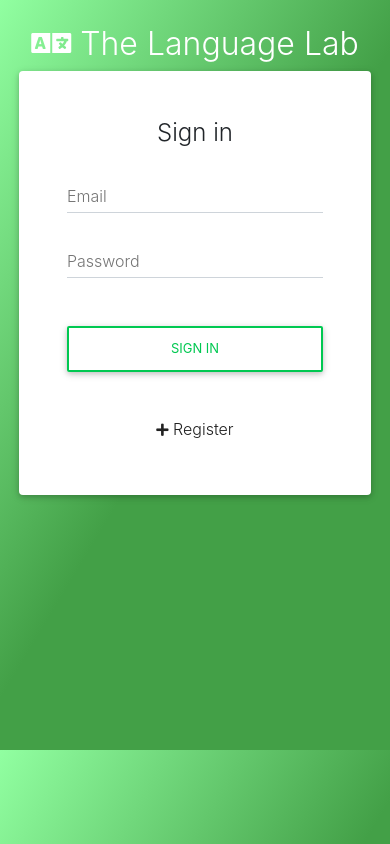
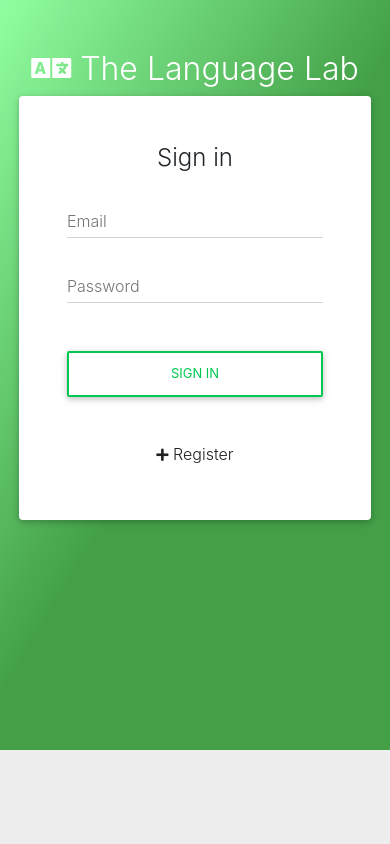
Before and after one commit to jason-engelbrecht/language-lab, a React app: page /login in a window 390 px wide. Built offline with nearby package versions, Linux system fonts and the light colour scheme.

Commit message:
Change some styling

```diff
--- a/src/client/components/pages/Login.css
+++ b/src/client/components/pages/Login.css
@@ -1,7 +1,8 @@
-body {
+.login-content {
     background: rgb(145,255,161);
     background: linear-gradient(121deg, rgba(145,255,161,1) 0%, rgba(67,160,71,1) 50%);
-    height: 750px
+    height: 750px;
+    padding-top: 50px;
 }
 
 .md-form input:focus {
--- a/src/client/components/pages/Login.js
+++ b/src/client/components/pages/Login.js
@@ -30,10 +30,11 @@ class Login extends Component {
 
   render() {
     if(this.state.redirect) {
-      return ( <Redirect to={{ pathname: "/uploads" }} /> );
+      return ( <Redirect to={{ pathname: "/dashboard" }} /> );
     }
     else {
       return (
+        <div className="login-content">
           <div className="container">
             <h2 className="text-center text-white"><i className="fas fa-language"/> The Language Lab</h2>
             <div className="card mx-auto" style={{width: "22rem"}}>
@@ -68,6 +69,7 @@ class Login extends Component {
               </form>
             </div>
           </div>
+        </div>
       );
     }
   };
--- a/src/client/components/pages/Register.js
+++ b/src/client/components/pages/Register.js
@@ -29,6 +29,7 @@ class Register extends Component {
     }
     else {
       return (
+        <div className="login-content">
           <div className="container">
             <h2 className="text-center text-white"><i className="fas fa-language"/> The Language Lab</h2>
             <div className="card mx-auto" style={{width: "22rem"}}>
@@ -66,6 +67,7 @@ class Register extends Component {
               </form>
             </div>
           </div>
+        </div>
       );
     }
   };
--- a/src/client/index.css
+++ b/src/client/index.css
@@ -183,8 +183,8 @@ main {
 }
 
 @media (min-width: 1199.98px) {
-  body {
-    padding-top: 70px;
+  #content {
+    margin-top: 70px;
   }
 }
 
@@ -197,8 +197,8 @@ main {
     margin-top: 2.5rem;
   }
 
-  body {
-    padding-top: 25px;
+  #content {
+    margin-top: 25px;
   }
 }
 
@@ -210,8 +210,8 @@ main {
   #breadcrumb{
     flex-direction: column;
   }
-  body {
-    padding-top: 25px;
+  #content {
+    margin-top: 25px;
   }
 }
 
@@ -233,7 +233,7 @@ main {
   }
 
   #content{
-    margin-top: 20px;
+    margin-top: 50px;
     padding-left: 8px!important;
     padding-right: 8px!important;
     margin-left: 0;
```
Lines whose indentation alone changed are shown as unchanged.
